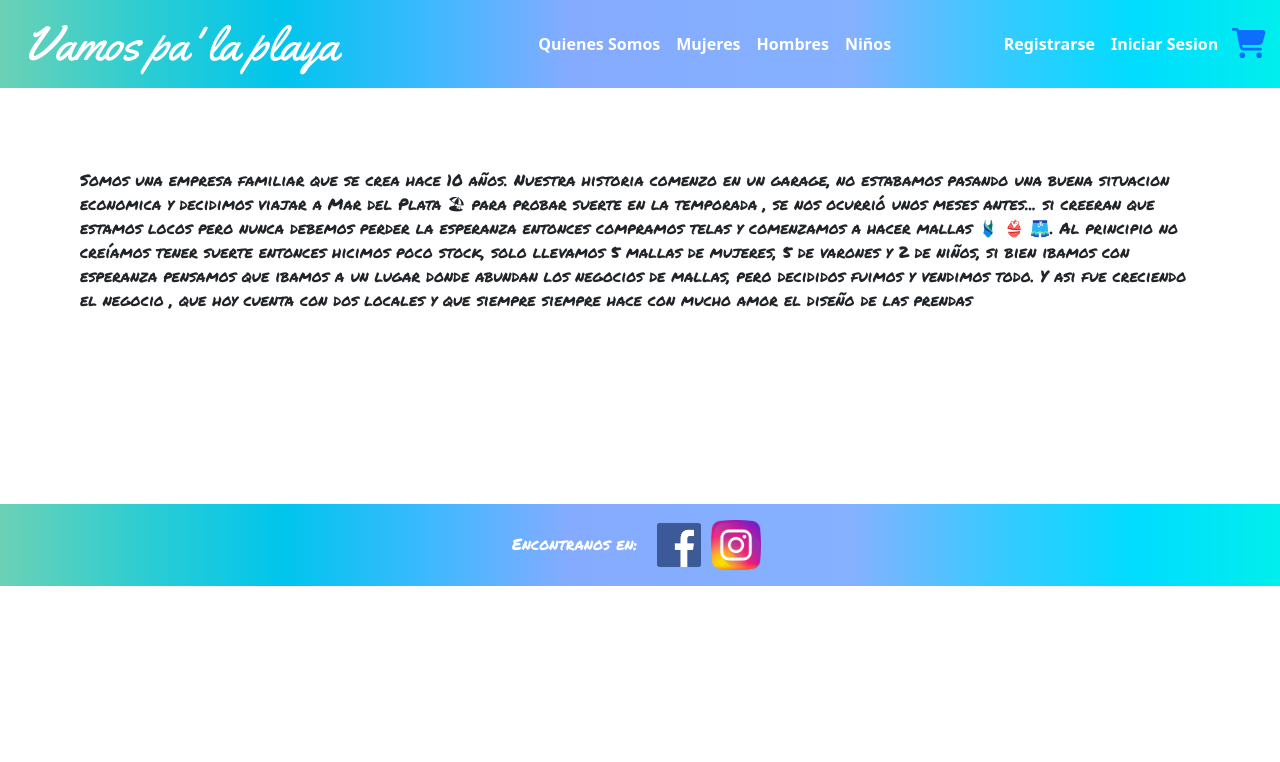
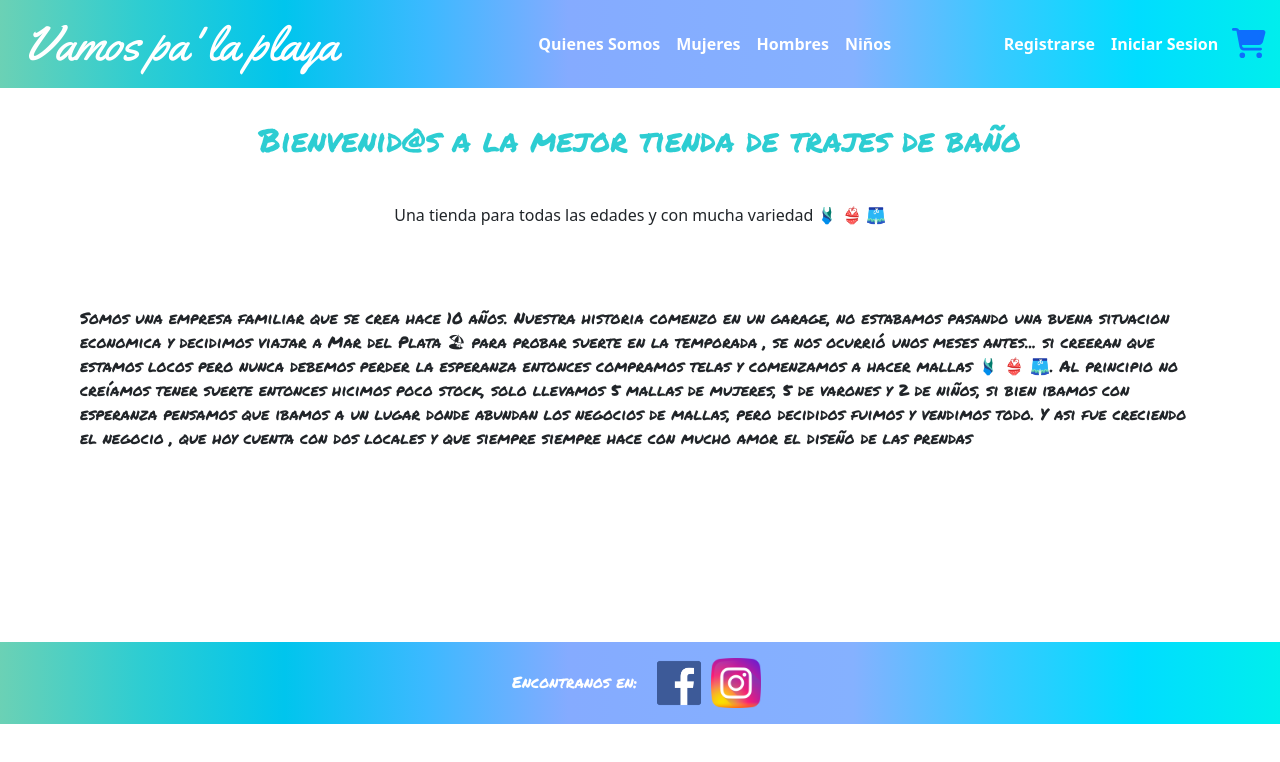
Before and after one commit to gabypizzutti/vamospalaplaya-pizzutti, a React (Create React App) app: page /QuienesSomos in a window 1280 px wide. Shown: the top 762 px of the page. Built offline with nearby package versions, Linux system fonts and the light colour scheme.

Commit message:
se agregaron estilos, se agrego contenido al readme

```diff
--- a/src/App.css
+++ b/src/App.css
@@ -2,6 +2,20 @@
 * {
   box-sizing: border-box;
 }
+
+/* componene app.js */
+.titleFirst{
+  text-align: center;
+  margin-top: 1em;
+  font-family: 'Permanent Marker', cursive;
+  margin-bottom: 1.5em;
+  color: #2dcdd2;
+}
+
+.titleSecond{
+  text-align: center;
+}
+/* fin */
 
 /* componente navbar.js */
 #marca {
@@ -64,6 +78,7 @@
   width: 64px;
   margin-left: 10px;
 }
+/* fin */
 
 /* componente itemlist */
 .rueda{
@@ -71,6 +86,8 @@
   margin-top: 10em;
   margin-bottom: 10em;
 }
+/* fin */
+
 /* componente itemlistcontainer */
 .mensaje{
   text-align: center;
@@ -127,7 +144,7 @@
   padding-right: 14px;
   padding-top: 5px;
 }
-/* fin de itemcount */
+/* fin */
 
 #cart{
   margin-left: 1em;
@@ -179,10 +196,10 @@
   text-align: center;
 }
 
-.listaProd{
-  text-align: center;
-  text-decoration: underline;
-  margin-top: 2em;
+.btnBorrar{
+  margin-left: 80%;
+  background-color: black;
+  color: white;
 }
 
 .seguirComprando{
@@ -194,10 +211,10 @@
   border: none;
 }
 
-.btnBorrar{
-  margin-left: 80%;
-  background-color: black;
-  color: white;
+.listaProd{
+  text-align: center;
+  text-decoration: underline;
+  margin-top: 2em;
 }
 
 .deleteProd{
--- a/src/App.js
+++ b/src/App.js
@@ -15,6 +15,8 @@ const App = () => {
        <CartContextProvider>
         <BrowserRouter>
         <Navbar/>
+        <h2 className='titleFirst'>Bienvenid@s a la mejor tienda de trajes de baño</h2>
+        <h6 className='titleSecond'>Una tienda para todas las edades y con mucha variedad 🩱 👙 🩳</h6>
         <Routes>
           <Route path='/' element={<ItemListContainer/>}/>
           <Route path='/QuienesSomos' element={<QuienesSomos/>}/>
--- a/src/components/Cart.js
+++ b/src/components/Cart.js
@@ -69,10 +69,11 @@ const Cart = () => {
                 {
                     prod.cartList.map (item =>
                         <div>
+                            <p className="visually-hidden">key={item.idItem}</p>
                             <img className="bikini" src={item.imgItem} alt="malla"/>
                             <div className="descProd">
                                 <span className="idBikini">Código: {item.idItem}</span>
-                                <span id="modeloBikini">Producto: Bikini - Modelo:<b> {item.nameItem}</b></span>
+                                <span id="modeloBikini">Producto: Traje de Baño - Modelo:<b> {item.nameItem}</b></span>
                                 <button className="deleteProd" onClick={() => prod.deleteItem(item.idItem)}>Borrar</button>
                             </div>
                             <div className="priceBikini">
--- a/src/pages/QuienesSomos.js
+++ b/src/pages/QuienesSomos.js
@@ -1,5 +1,6 @@
 const QuienesSomos = () => {
     return (
+        <div>
             <p className="textoQuien">Somos una empresa familiar que se crea hace 10 años.  Nuestra historia comenzo en un garage,
                 no estabamos pasando una buena situacion economica y decidimos viajar a Mar del Plata 🏖 para probar
                 suerte en la temporada , se nos ocurrió unos meses antes... si creeran que estamos locos pero nunca debemos perder la esperanza
@@ -10,6 +11,7 @@ const QuienesSomos = () => {
                 Y asi fue creciendo el negocio , que hoy cuenta con dos locales y que siempre siempre hace con  mucho amor
             el diseño de las prendas
             </p>
+        </div>
     )
 }
 
```
Also changed, not shown: 1 other file (tests, documents, lock files or other folders). Lines whose indentation alone changed are shown as unchanged.
